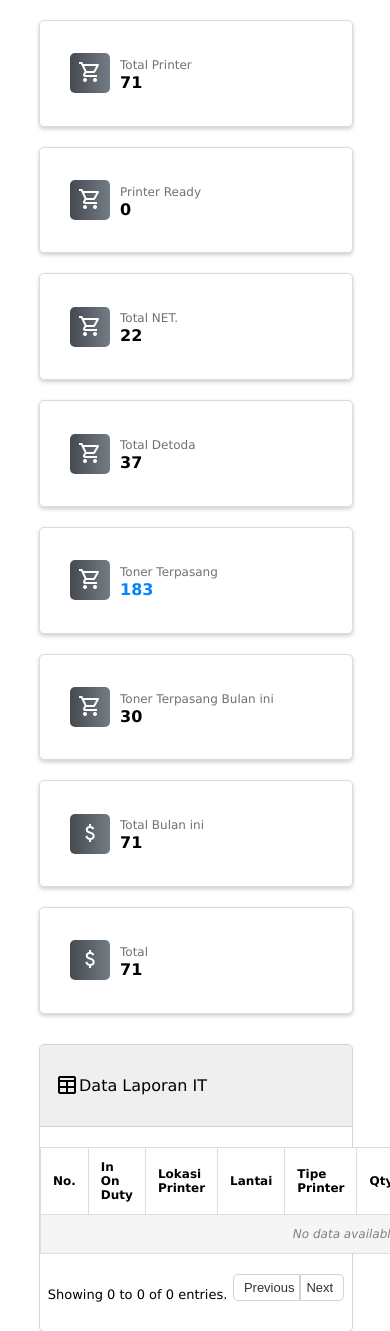
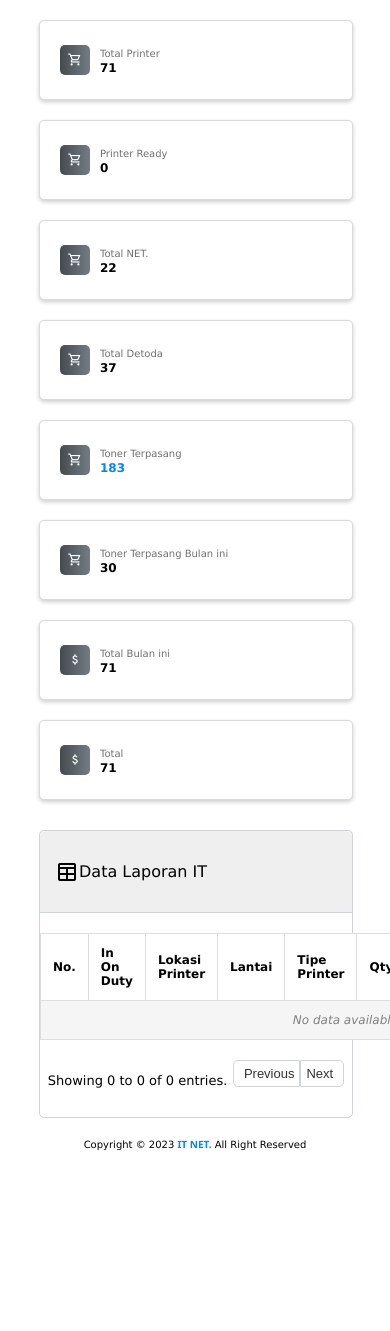
Before and after one commit to YoshuaGES/Magang-Teo-Admin, a PHP site: the page made by User/Laporan IT/laporanIt.html in a window 390 px wide; the page is wider, and only the part inside the window is pictured. Shown: the part 115-1446 px from the top of that part. After the commit the page ends 1266 px from the top of that part, so only its background shows below. Run offline with PHP 8.4, Linux system fonts and the light colour scheme.

Commit message:
responsive 1024

```diff
--- a/User/Laporan IT/laporanIt.css
+++ b/User/Laporan IT/laporanIt.css
@@ -244,4 +244,31 @@ tr:hover {
     .card {
         width: 100%;
     }
-}
+
+    .totalPrinter {
+      width: 100%;
+      padding: 10px;
+    }
+
+    .content {
+      width: 80%;
+      grid-template-columns: repeat(auto-fill, minmax(200px, 1fr));
+    }
+
+    .information p {
+      font-size: 10px;
+    }
+
+    .information h1 {
+      font-size: 12px;
+    }
+
+    .cardImg {
+      width: 30px;
+      height: 30px;
+    }
+
+    .cardImg span {
+      font-size: 15px;
+    }
+  }
```
Also changed, not shown: User/index.css (+27 -0 lines).
